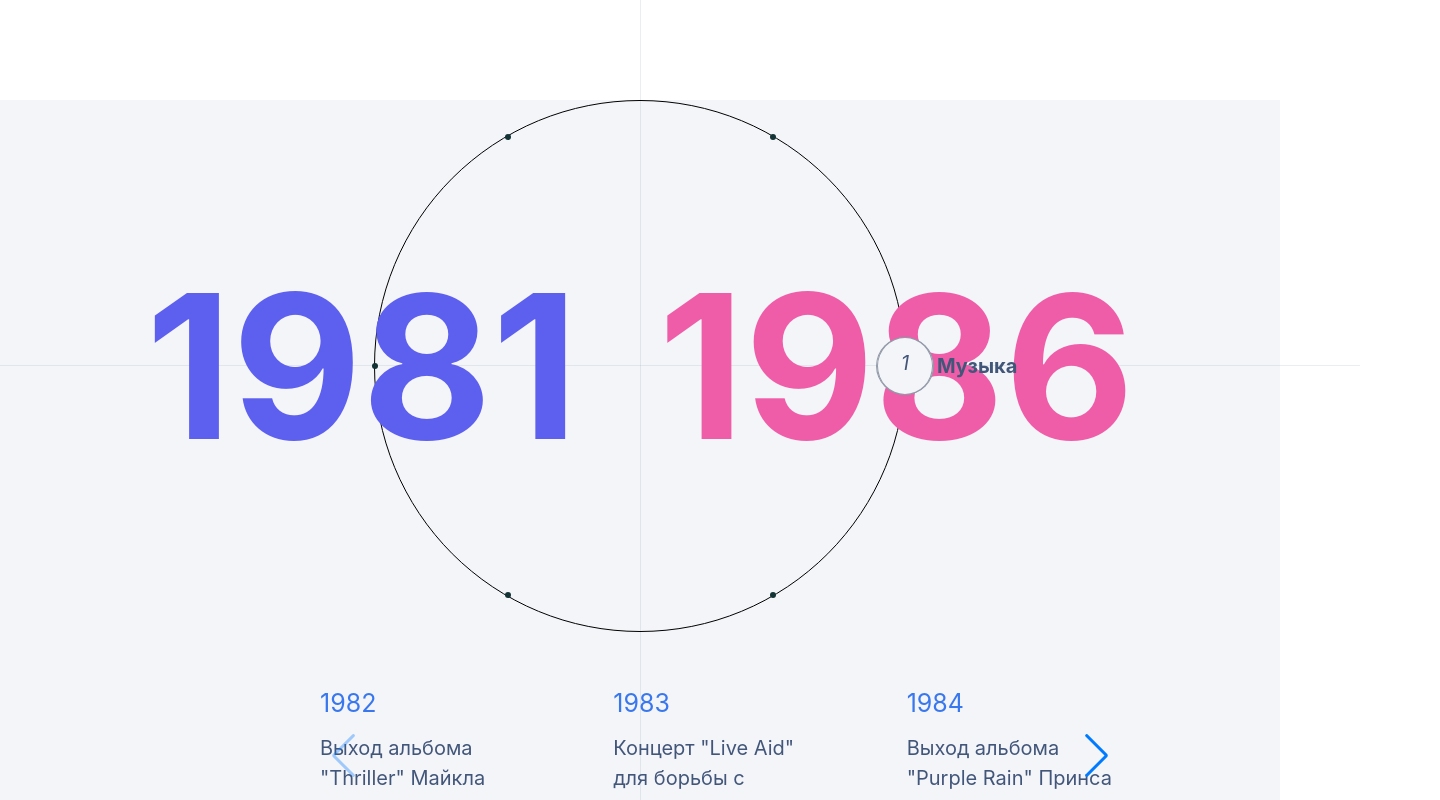
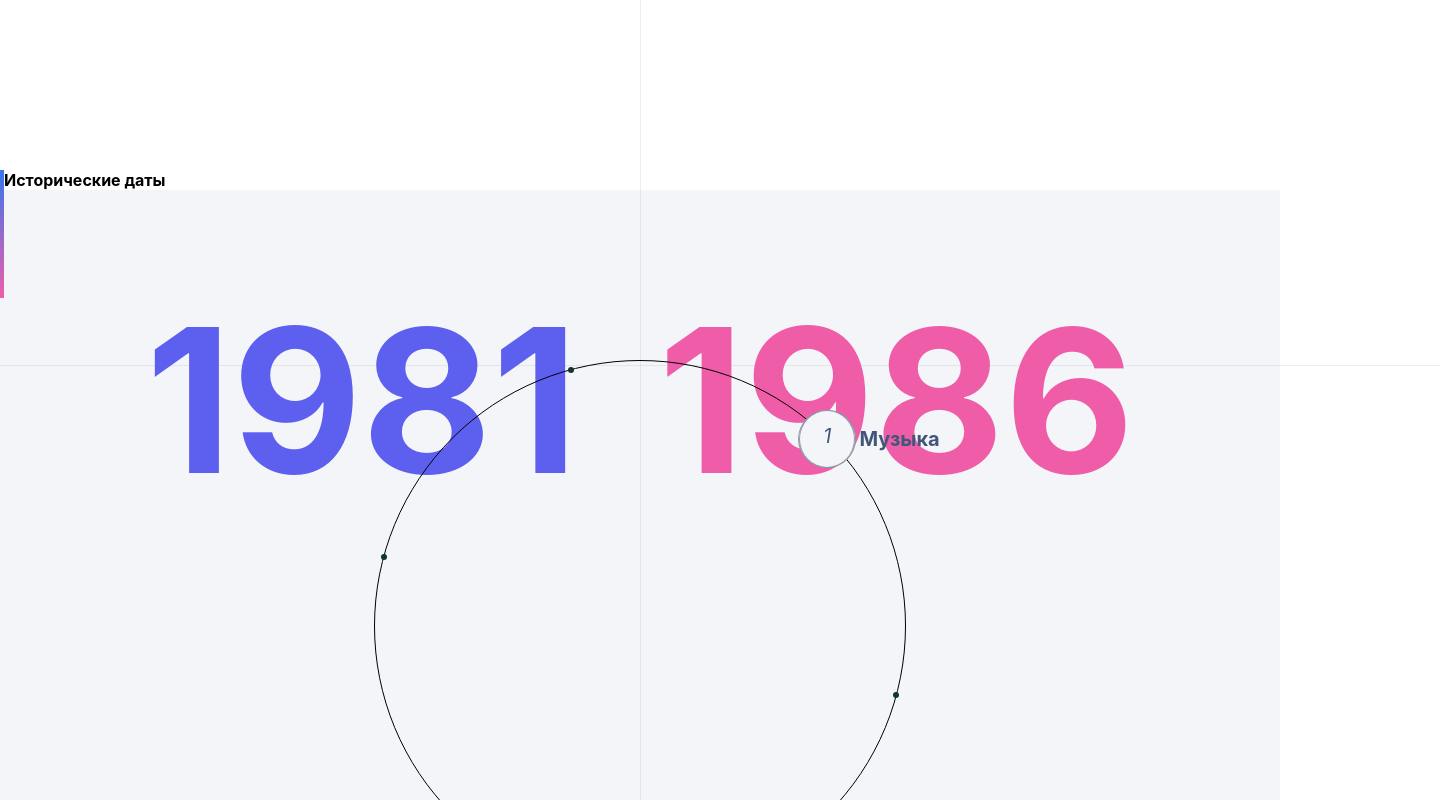
Before and after one commit to antiwebdev/frontend, a React (Create React App) app: page / in a window 1280 px wide. Shown: the top 800 px of the page, 1440 px wide, since content can reach past the window. Built offline with nearby package versions, Linux system fonts and the light colour scheme.

Commit message:
Add rotation and fix state

```diff
--- /dev/null
+++ b/src/component/Header/Header.styles.ts
@@ -0,0 +1,26 @@
+import styled from "styled-components"
+
+export const MainName = styled.div`
+
+background: #FFFFFF;
+max-width: 1440px;
+max-height: 1080px;
+margin: 170px auto;
+
+
+    h1 {
+    margin: 0;
+    padding: 0 80px;
+    font-size: 56px;
+    width: 353px;
+    color: #42567A;
+    }
+
+    :before {
+        content: " ";
+        float: left;
+        height: 128px;
+        width: 4px;
+        background: linear-gradient(#3877EE, #EF5DA8);
+    }
+`
--- /dev/null
+++ b/src/component/Header/Header.tsx
@@ -0,0 +1,12 @@
+import React from "react";
+import * as Styled from './Header.styles';
+
+const Header = () => {
+    return(
+        <Styled.MainName>
+            <h4>Исторические даты</h4>
+        </Styled.MainName>
+    )
+}
+
+export default Header;
--- a/src/containers/Circle/CircleMenu.tsx
+++ b/src/containers/Circle/CircleMenu.tsx
@@ -1,14 +1,14 @@
-import React, {Dispatch, SetStateAction,useState, useEffect}from "react";
+import React, {useState, useEffect, useLayoutEffect, useRef} from "react";
+import gsap from 'gsap';
 import MenuItem from "./MenuItem";
 import * as Styled from "./CircleMenu.styles";
 import { TDateItem } from "../Layout/Layout";
-import {dateItems} from "../Layout/Layout";
 
 
 interface CircleMenuProps {
-    activeButton: number;
-    setActiveButton: (buttonId: number) => void;
-    setState: Dispatch<SetStateAction<TDateItem>>;
+    dateItems: Array<TDateItem>;
+    activeItem: TDateItem;
+    setActiveItem: (item: TDateItem) => void;
 }
 
 interface MenuItemType {
@@ -16,61 +16,98 @@ interface MenuItemType {
     buttonText: string;
     buttonId: number;
     categoryId: number;
+    isActive: boolean
 }
 
-const CircleMenu: React.FC<CircleMenuProps> = ({ setState, activeButton, setActiveButton }) => {
+const getRotationDegrees = (length: number, index: number, currentDegrees: number, activeItemId: number):number => {
+
+    if (index > activeItemId) {
+        return currentDegrees - (360/length) * (index - activeItemId)
+    }
+    return currentDegrees + (360/length) * (activeItemId - index)
+}
+
+
+const CircleMenu: React.FC<CircleMenuProps> = ({dateItems, setActiveItem, activeItem }) => {
     const [menuItems, setMenuItems] = useState<MenuItemType[]>([]);
+    const [rotationDegrees, setRotationDegrees] = useState<number>(0);
 
-    const currentMenuItem = dateItems.find((obj) => obj.id === activeButton);
+    const container = useRef<any>();
+    const circle = useRef<any>();
+    useLayoutEffect(() => {
+
+        gsap.context(() => {
+            gsap.to(circle.current, { rotation: rotationDegrees });
+
+        }, container);
+
+    }, [rotationDegrees]);
 
     useEffect(() => {
-        if (!currentMenuItem) return;
 
         const length = dateItems.length;
         const arc = (2 * Math.PI) / length;
         const radius = 50;
 
         const positionedItems = dateItems.map((item, i) => {
-            const angle = i * arc;
+            const angle = i * arc - (1.5*Math.PI / length);
             const x = radius * Math.cos(angle);
             const y = radius * Math.sin(angle);
-            return { buttonText: item.name, buttonId: item.id, position: { x, y }, categoryId: currentMenuItem.id };
+
+            const isActive: boolean = activeItem.id === item.id;
+
+
+            return {
+                buttonText: item.name,
+                buttonId: item.id,
+                position: { x, y },
+                categoryId: activeItem.id,
+                isActive
+            };
         });
 
         setMenuItems(positionedItems);
-    }, [currentMenuItem, activeButton]);
+    }, [activeItem]);
 
-    const handleClick = (itemId: number) => {
-        setActiveButton(itemId);
-        const selectedItem = dateItems.find((item) => item.id === itemId);
+    const handleClick = (currentItem: MenuItemType) => {
+        setActiveItem(dateItems[currentItem.buttonId-1]);
+        const dateItemsLength = dateItems.length
+        const selectedItem = dateItems.find((item) => item.id === currentItem.buttonId && activeItem.id !== currentItem.buttonId);
         if (selectedItem) {
-            setState(selectedItem);
+            setActiveItem(selectedItem);
+            setRotationDegrees(getRotationDegrees(dateItemsLength, currentItem.buttonId, rotationDegrees, activeItem.id))
         }
-    };
+    }
+
 
     return (
-        <Styled.Circle>
+        <>
             <Styled.CenterHeight />
             <Styled.CenterWidth />
-            <Styled.CircularMenu>
-                {currentMenuItem && (
+            {activeItem && (
                 <Styled.Years>
-                        <b style={{ color: "#5D5FEF" }}>{currentMenuItem.startDate}</b>
-                        <b style={{ color: "#EF5DA8" }}>{currentMenuItem.endDate}</b>
+                    <b style={{ color: "#5D5FEF" }}>{activeItem.startDate}</b>
+                    <b style={{ color: "#EF5DA8" }}>{activeItem.endDate}</b>
                 </Styled.Years>
             )}
+            <div ref={container}>
+                <Styled.Circle ref={circle}>
+                        <Styled.CircularMenu>
                             {menuItems.map((item) => (
                                 <MenuItem
                                     key={item.buttonId}
                                     buttonText={item.buttonText}
                                     buttonId={item.buttonId}
-                        isActive={activeButton === item.buttonId}
-                        onClick={() => handleClick(item.buttonId)}
+                                    isActive={item.isActive}
+                                    onClick={() => handleClick(item)}
                                     position={item.position}
                                 />
                             ))}
                         </Styled.CircularMenu>
                 </Styled.Circle>
+            </div>
+        </>
+
     );
 };
 
--- a/src/containers/Layout/Layout.tsx
+++ b/src/containers/Layout/Layout.tsx
@@ -1,6 +1,7 @@
 import React, { FC, useState } from 'react'
 import Carousel from "../Carousel/Carousel";
 import CircleMenu from '../Circle/CircleMenu';
+import Header from '../../component/Header/Header';
 
 import * as Styled from './Layout.styles'
 
@@ -18,7 +19,7 @@ export interface TDateItem {
     items: Array<IItems>
 }
 
-export const dateItems: Array<TDateItem> = [
+const dateItems: Array<TDateItem> = [
     {
         id: 1,
         name: 'Музыка',
@@ -191,14 +192,14 @@ export const dateItems: Array<TDateItem> = [
 
 const Layout: FC  = () => {
 
-    const [state, setState] = useState<TDateItem>(dateItems[0])
-    const [activeButton, setActiveButton] = useState(1);
+    const [activeItem, setActiveItem] = useState<TDateItem>(dateItems[0])
 
     return(
         <Styled.Container>
-            <CircleMenu setState={setState} activeButton={activeButton} setActiveButton={setActiveButton}/>
+            <Header/>
+            <CircleMenu dateItems={dateItems} setActiveItem={setActiveItem} activeItem={activeItem}/>
             <Styled.Inner>
-                <Carousel items={state?.items}/>
+                <Carousel items={activeItem?.items}/>
             </Styled.Inner>
         </Styled.Container>
     )
```
Lines whose indentation alone changed are shown as unchanged.
